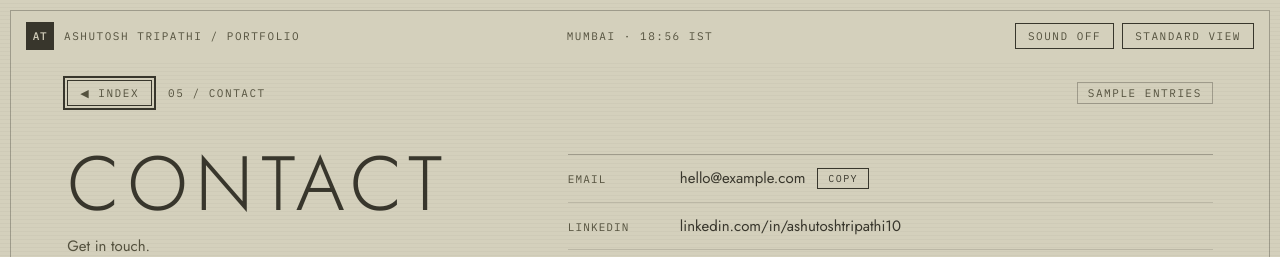
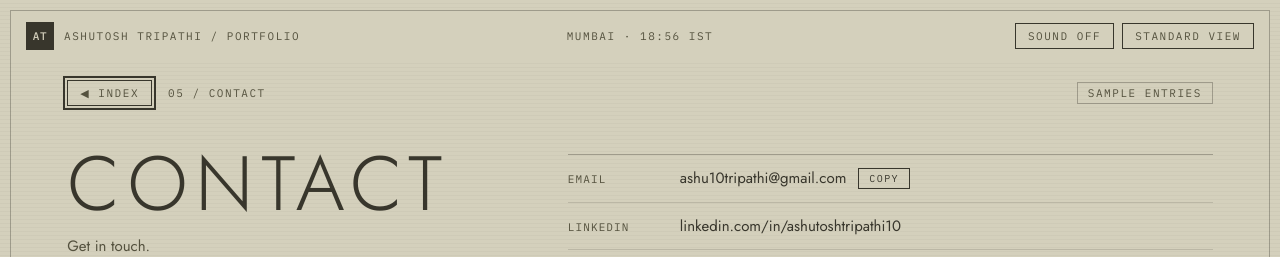
Before and after one commit to zshqv/Ashutosh-Portfolio, a React (Vite) app: page /contact in a window 1280 px wide. Shown: the top 257 px of the page. Built offline with nearby package versions, Linux system fonts and the light colour scheme.

Commit message:
Update contact email to ashu10tripathi@gmail.com
Co-Authored-By: Claude Opus 4.6 <noreply@anthropic.com>

```diff
--- a/src/data/socials.ts
+++ b/src/data/socials.ts
@@ -11,7 +11,7 @@ export interface ContactInfo {
 
 // PLACEHOLDER
 export const contactInfo: ContactInfo = {
-  email: 'hello@example.com',
+  email: 'ashu10tripathi@gmail.com',
   linkedin: {
     label: 'linkedin.com/in/ashutoshtripathi10',
     url: 'https://www.linkedin.com/in/ashutoshtripathi10/',
```
